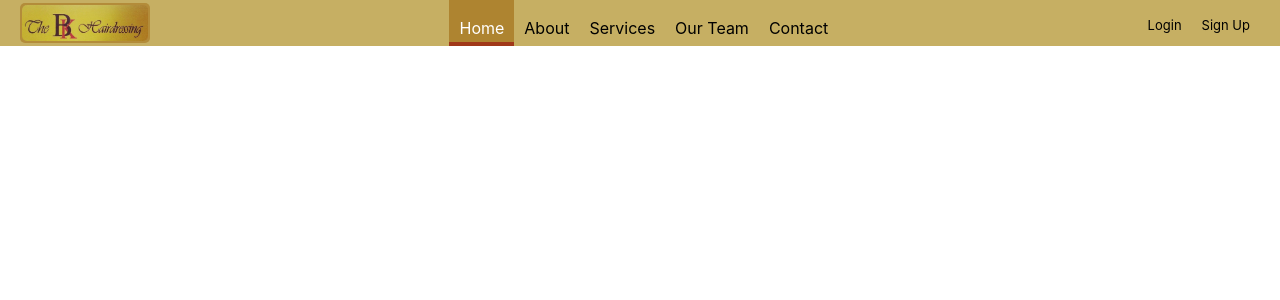
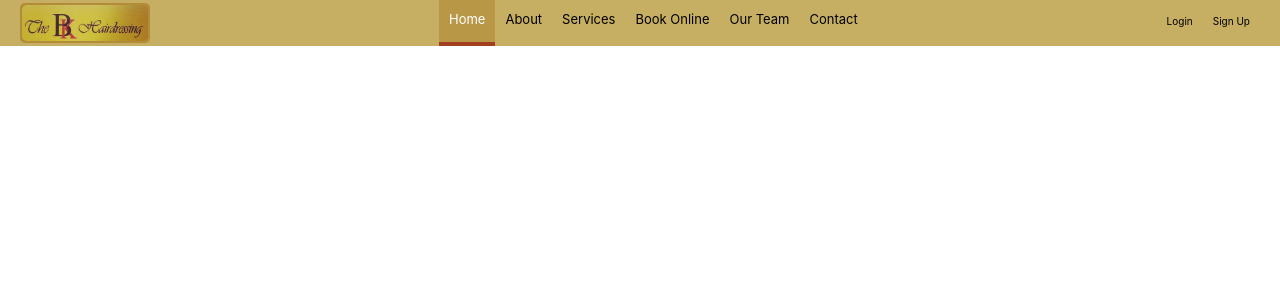
Before and after one commit to feniks87/hairdressing, a React app: page / in a window 1280 px wide. Shown: the top 300 px of the page. Built offline with nearby package versions, Linux system fonts and the light colour scheme.

Commit message:
Add Book Online nav item Add some style changes

```diff
--- a/src/App.js
+++ b/src/App.js
@@ -1,5 +1,6 @@
 import React, { Component } from 'react';
 import Toolbar from './components/Navigation/Toolbar/Toolbar';
+
 
 class App extends Component {
   render() {
--- a/src/components/Navigation/AdditionalMenu/AdditionalNavItem/AdditionalNavItem.css
+++ b/src/components/Navigation/AdditionalMenu/AdditionalNavItem/AdditionalNavItem.css
@@ -4,14 +4,14 @@
     display: flex;
     height: 100%;
     align-items: center;
-    font-size: small;
+    font-size: x-small;
 }
 
 .NavItem a {
     color: black;
     text-decoration: none;
-    height: 100%;
-    padding: 16px 10px;
+
+    padding: 5px 10px;
     border-bottom: 4px solid transparent;
     box-sizing: border-box;
     display: block;
@@ -20,6 +20,5 @@
 .NavItem a:hover,
 .NavItem a:active,
 .NavItem a.active {
-    background-color: #ae8430;
     color: white;
 }
--- a/src/components/Navigation/MainMenu/MainMenu.js
+++ b/src/components/Navigation/MainMenu/MainMenu.js
@@ -8,6 +8,7 @@ const mainMenu = () => (
         <MainNavItem link="/" active>Home</MainNavItem>
         <MainNavItem link="/">About</MainNavItem>
         <MainNavItem link="/">Services</MainNavItem>
+        <MainNavItem link="/">Book Online</MainNavItem>
         <MainNavItem link="/">Our Team</MainNavItem>
         <MainNavItem link="/">Contact</MainNavItem>
     </ul>
--- a/src/components/Navigation/MainMenu/MainNavItem/MainNavItem.css
+++ b/src/components/Navigation/MainMenu/MainNavItem/MainNavItem.css
@@ -4,13 +4,14 @@
     display: flex;
     height: 100%;
     align-items: center;
+    font-size: small;
 }
 
 .NavItem a {
     color: black;
     text-decoration: none;
     height: 100%;
-    padding: 16px 10px;
+    padding: 10px 10px;
     border-bottom: 4px solid transparent;
     box-sizing: border-box;
     display: block;
@@ -19,7 +20,7 @@
 .NavItem a:hover,
 .NavItem a:active,
 .NavItem a.active {
-    background-color: #ae8430;
+    background-color: rgba(174, 132, 48, 0.56);
     border-bottom: 4px solid rgba(156, 26, 16, 0.71);
     color: white;
 }
```
